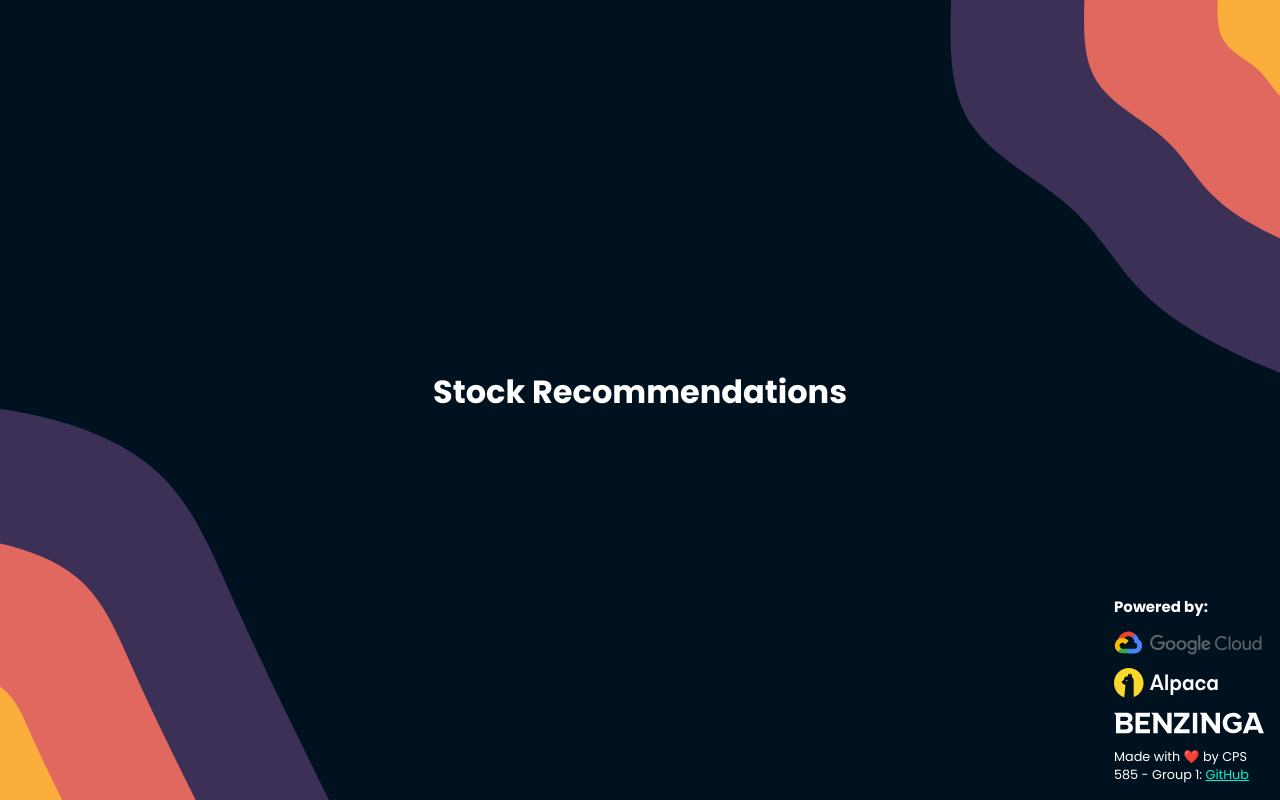
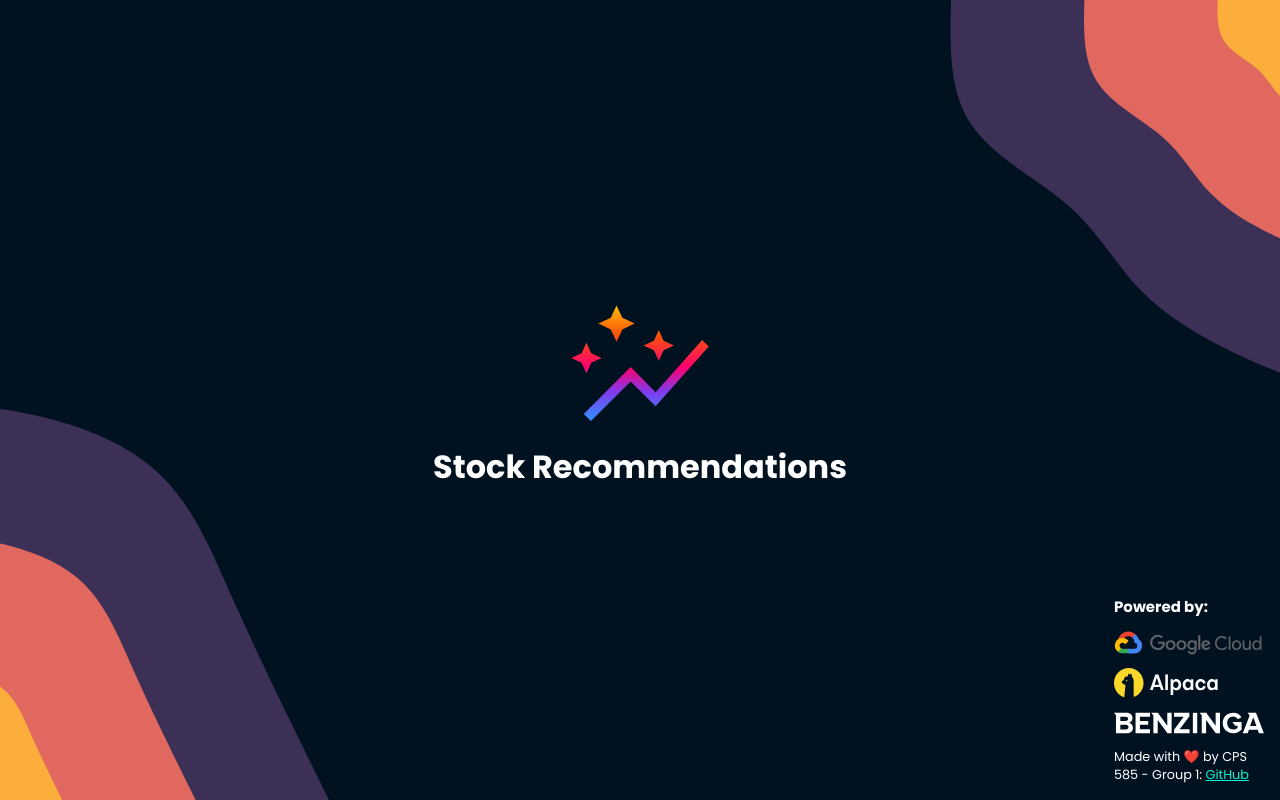
Before and after one commit to CJT157/585Project, a React (Vite) app in the folder frontend/: page / in a window 1280 px wide. Built offline with nearby package versions, Linux system fonts and the light colour scheme; no server answers.

Commit message:
added site logo to header cause why not

```diff
--- a/frontend/src/app.tsx
+++ b/frontend/src/app.tsx
@@ -6,6 +6,7 @@ import RecommendationBox from './RecommendationBox';
 import gcloud_logo from '/gcloud.svg';
 import alpaca_logo from '/alpaca.svg';
 import benzinga_logo from '/benzinga.svg';
+import site_logo from '/logo.svg';
 
 // Format of the data we get from the API
 type Recommendation = {
@@ -46,6 +47,7 @@ function App() {
       <div className="header">
         <img src={background} width="100%" height="100%" id="background-img" />
         <div className="content">
+          <img src={site_logo} width="150px" height="150px" id="site-logo" />
           <h1 id="title">Stock Recommendations</h1>
 
           <div className="recommendations">
```
